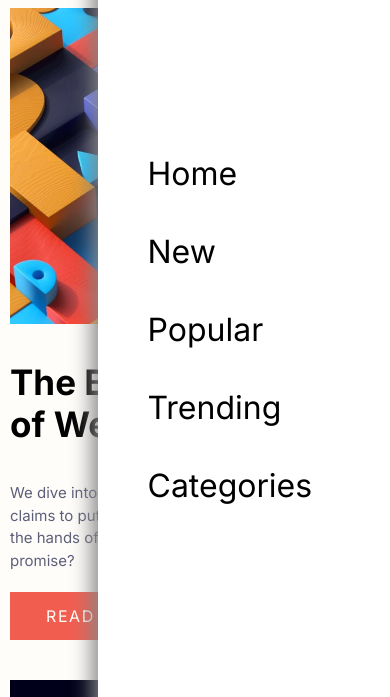
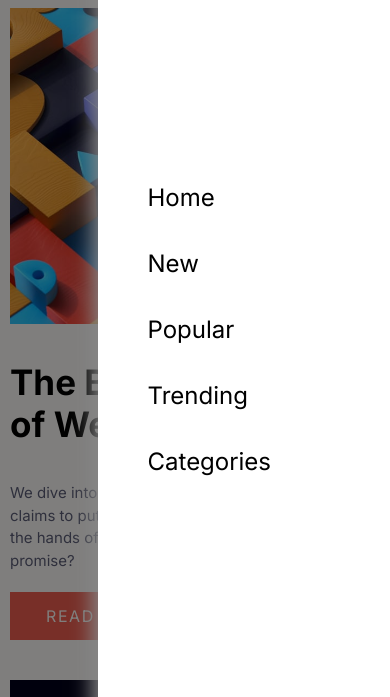
Before and after one commit to mark-pherz/news-homepage-main, a plain HTML site: page index.html in a window 390 px wide. Both pictures are taken after a click on the picture 360 px from the left and 50 px from the top of the page. Shown: the part 92-789 px from the top of the page. Drawn offline with Linux system fonts and the light colour scheme.

Commit message:
improve backdrop menu

```diff
--- a/index.html
+++ b/index.html
@@ -38,6 +38,7 @@
           alt="hamburger" />
       </header>
       <nav class="nav-mobile">
+
           <ul>
             <li><a href="#">Home</a></li>
             <li><a href="#">New</a></li>
@@ -45,15 +46,18 @@
             <li><a href="#">Trending</a></li>
             <li><a href="#">Categories</a></li>
           </ul>
+
         <img
           class="icon-menu-close"
           src="./assets/images/icon-menu-close.svg"
           alt="" />
       </nav>
+      <div class="nav-mobile-backdrop">
+
+      </div>
       <main>
         <div class="hero-section">
           <div class="hero-img">
-            <!-- <img src="./assets/images/image-web-3-desktop.jpg" alt="" /> -->
           </div>
           <div class="hero-header"><h1>The Bright Future of Web 3.0?</h1></div>
           <div class="hero-article">
--- a/script.js
+++ b/script.js
@@ -1,9 +1,11 @@
-const openMenuIcon = document.querySelector('.icon-menu-open');
-openMenuIcon.addEventListener('click', () => {
-  document.querySelector('.nav-mobile').classList.add("active");
-})
+const openMenuIcon = document.querySelector(".icon-menu-open");
+openMenuIcon.addEventListener("click", () => {
+  document.querySelector(".nav-mobile").classList.add("active");
+  document.querySelector(".nav-mobile-backdrop").classList.add("active");
+});
 
-const closeMenuIcon = document.querySelector('.icon-menu-close');
-closeMenuIcon.addEventListener('click', () => {
-  document.querySelector('.nav-mobile').classList.remove("active");
-})
+const closeMenuIcon = document.querySelector(".icon-menu-close");
+closeMenuIcon.addEventListener("click", () => {
+  document.querySelector(".nav-mobile").classList.remove("active");
+  document.querySelector(".nav-mobile-backdrop").classList.remove("active");
+});
--- a/style.css
+++ b/style.css
@@ -41,18 +41,29 @@ header {
 }
 
 .nav-mobile {
-  position: absolute;
+  position: fixed;
   right: 0;
   top: 0;
   height: 100vh;
   width: 75%;
-  background-color: white;
+  background-color: rgb(255, 255, 255);
   display: flex;
   align-items: center;
   justify-content: start;
   padding-left: 50px;
   transform: translateX(100%);
   transition: transform 0.5s ease;
+  z-index: 10;
+}
+
+.nav-mobile-backdrop {
+  position: fixed;
+  right: 0;
+  top: 0;
+  height: 100vh;
+  width: 100%;
+  background-color: rgba(0, 0, 0, 0.5);
+  transform: translateX(100%)
 }
 
 .nav-mobile ul {
@@ -62,7 +73,7 @@ header {
 }
 
 .nav-mobile ul li {
-  font-size: 2em;
+  font-size: 1.5em;
 }
 
 .nav-mobile ul li:hover,
```
Lines whose indentation alone changed are shown as unchanged.
